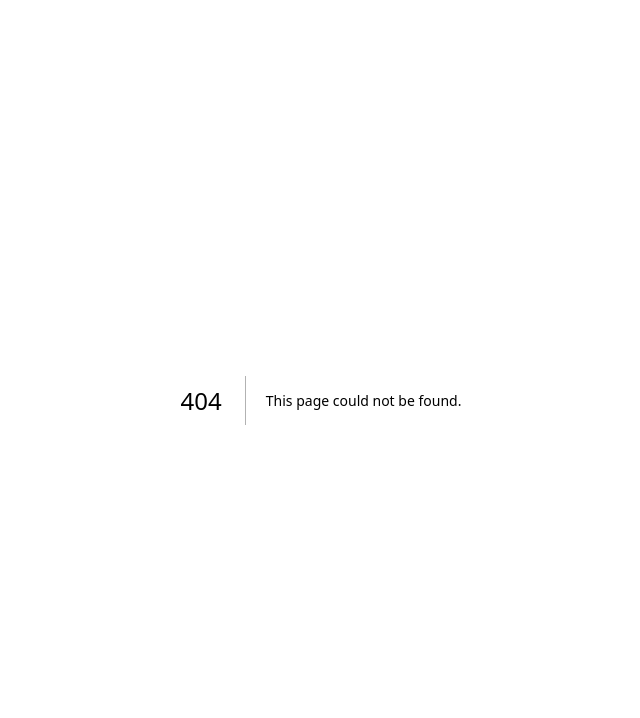
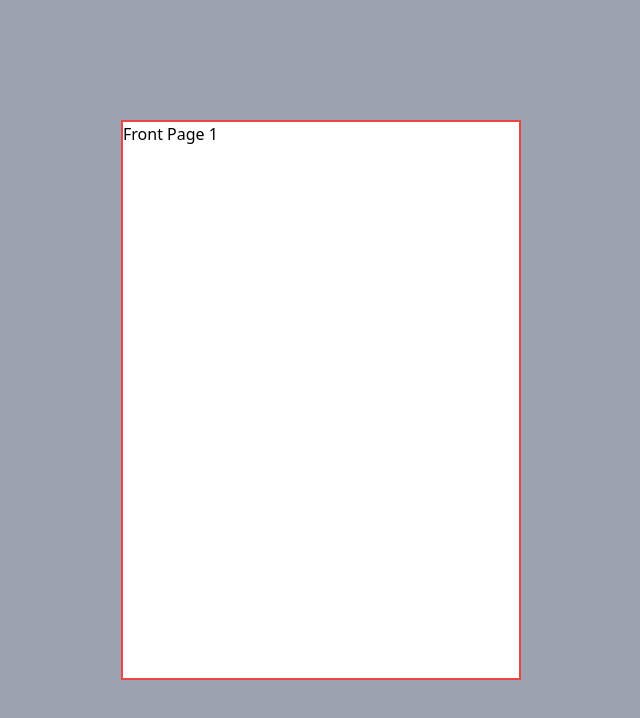
Before and after one commit to mischulz14/portfolio-new, a Next.js app: page /book-portfolio in a window 1280 px wide. Before the commit this address had no page. Shown: the top 718 px of the page, without its empty margins (319-959 px from the left). Built offline with nearby package versions, Linux system fonts and the light colour scheme.

Commit message:
Add book portfolio page and page component

```diff
--- /dev/null
+++ b/components/molecules/Page.tsx
@@ -0,0 +1,27 @@
+import React from 'react';
+
+export interface PageProps {
+  frontPageChildren: React.ReactNode;
+  backPageChildren: React.ReactNode;
+  pageZIndex?: number;
+}
+
+export default function Page({
+  frontPageChildren,
+  backPageChildren,
+  pageZIndex,
+}: PageProps) {
+  return (
+    <div
+      className={`page border-2 border-red-500 absolute h-full w-full`}
+      style={{ zIndex: pageZIndex }}
+    >
+      <div className='book__page__front absolute w-full h-full top-0 left-0 z-[1] bg-white'>
+        {frontPageChildren}
+      </div>
+      <div className='book__page__back bg-white absolute w-full h-full top-0 left-0 z-0'>
+        {backPageChildren}
+      </div>
+    </div>
+  );
+}
--- /dev/null
+++ b/pages/book-portfolio.tsx
@@ -0,0 +1,43 @@
+import Page from '@/components/molecules/Page';
+
+export default function BookPortfolio() {
+  return (
+    <>
+      <div className='book__container min-h-screen bg-gray-400 flex justify-center items-center'>
+        <div className='relative book  w-[400px] min-h-[70vh] bg-white'>
+          {/* Page 1*/}
+          <Page
+            frontPageChildren={
+              <h1 className='book__page__title'>Front Page 1</h1>
+            }
+            backPageChildren={
+              <h1 className='book__page__title'>Back Page 1</h1>
+            }
+            pageZIndex={3}
+          />
+
+          {/* Page 2 */}
+          <Page
+            frontPageChildren={
+              <h1 className='book__page__title'>Front Page 2</h1>
+            }
+            backPageChildren={
+              <h1 className='book__page__title'>Back Page 2</h1>
+            }
+            pageZIndex={2}
+          />
+          {/* Paper 3 */}
+          <Page
+            frontPageChildren={
+              <h1 className='book__page__title'>Front Page 3</h1>
+            }
+            backPageChildren={
+              <h1 className='book__page__title'>Back Page 3</h1>
+            }
+            pageZIndex={1}
+          />
+        </div>
+      </div>
+    </>
+  );
+}
```
